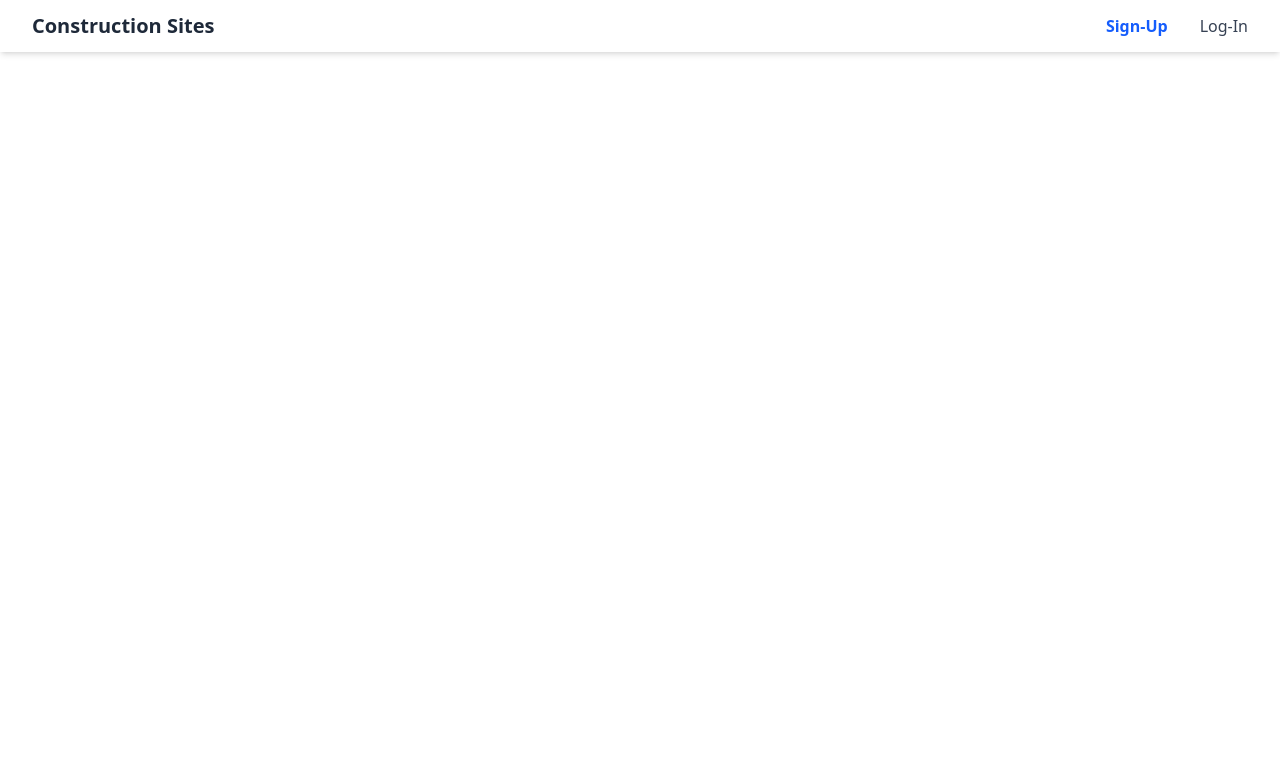
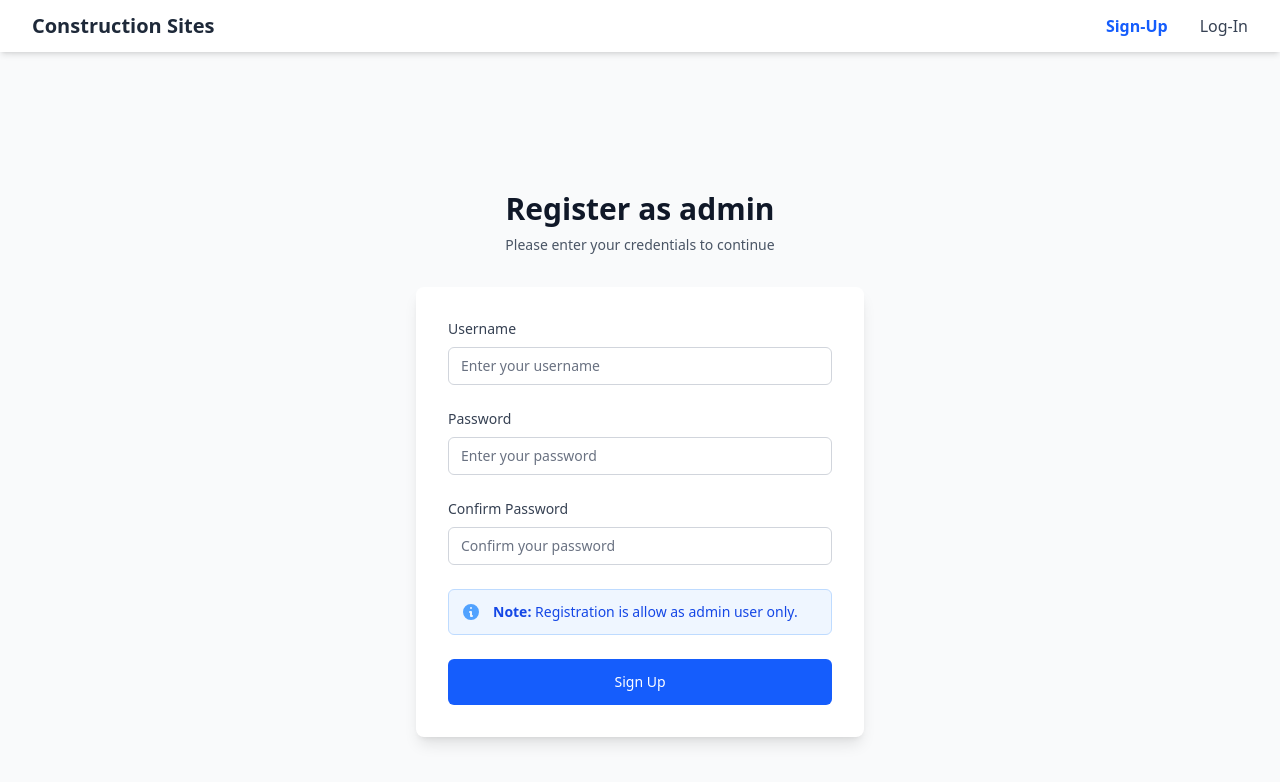
Before and after one commit to Dharm2005/SiteTrack, a React (Vite) app in the folder front_end/: page /signup in a window 1280 px wide. Shown: the top 782 px of the page. Built offline with nearby package versions, Linux system fonts and the light colour scheme.

Commit message:
signup forn and auth error handling

```diff
--- a/front_end/src/components/Auth/Login.jsx
+++ b/front_end/src/components/Auth/Login.jsx
@@ -3,6 +3,7 @@ import { login } from '../../services/authService'
 import { useNavigate } from 'react-router-dom'
 import { useDispatch } from 'react-redux';
 import { setAuth } from '../../features/authSlice';
+import { toast } from 'react-toastify';
 
 function Login() {
   const dispatch = useDispatch();
@@ -27,14 +28,21 @@ function Login() {
     e.preventDefault();
 
     try {
-      console.log(form);
+      const res = await login(form)
 
-      const newLogin = await login(form);
-      console.log(newLogin);
-
-      if (newLogin.token) {
-        localStorage.setItem("token", newLogin.token); // save JWT
-        dispatch(setAuth(newLogin))
+      if (res.success === false) {
+        if (res.error) {
+          console.log("Validation/Server error:", res);
+          toast.error(`${res.error}`);
+        } else {
+          toast.error(res.error || "❌ Something went wrong");
+        }
+        return;
+      }
+      if (res.token) {
+        localStorage.setItem("token", res.token); // save JWT
+        dispatch(setAuth(res))
+        toast.success("Login Successfully");
         navigate("/"); // redirect after login
       }
     } catch (error) {
--- a/front_end/src/components/Auth/Signup.jsx
+++ b/front_end/src/components/Auth/Signup.jsx
@@ -1,9 +1,164 @@
-import React from 'react'
+import React, { useState } from 'react'
+import { useNavigate } from 'react-router-dom'
+import { setAuth } from '../../features/authSlice';
+import { signup } from '../../services/authService';
+import { useDispatch } from 'react-redux';
+import { toast } from 'react-toastify';
 
 function Signup() {
+  const navigate = useNavigate();
+  const dispatch = useDispatch();
+
+  const [form, setForm] = useState({
+    username: '',
+    password: '',
+    confirmPassword: '',
+    role: 'admin',
+  })
+
+  const handleChange = (e) => {
+    const { name, value } = e.target;
+
+    setForm({
+      ...form,
+      [name]: value
+    })
+  }
+
+  const handleSubmit = async (e) => {
+    e.preventDefault();
+
+    // Check if passwords match
+    if (form.password !== form.confirmPassword) {
+      toast.error("Passwords do not match");
+      return;
+    }
+
+    // Check password length (optional validation)
+    if (form.password.length < 6) {
+      toast.error("Password must be at least 6 characters long");
+      return;
+    }
+
+    try {
+      // Remove confirmPassword from the data sent to API
+      const { confirmPassword, ...signupData } = form;
+      const res = await signup(signupData);
+      console.log(res);
+
+      if (res.success === false) {
+        if (res.error) {
+          console.log("Validation/Server error:", res);
+          toast.error(`${res.error}`);
+        } else {
+          toast.error(res.error || "❌ Something went wrong");
+        }
+        return;
+      }
+
+      if (res.token) {
+        localStorage.setItem("token", res.token); // save JWT
+        dispatch(setAuth(res))
+        toast.success("Registered Successfully");
+        navigate("/");
+      }
+    } catch (error) {
+      console.error("Error while signup", error);
+    }
+  }
+
   return (
-    <div>
+    <div className="min-h-screen flex items-center justify-center bg-gray-50 py-12 px-4 sm:px-6 lg:px-8">
+      <div className="max-w-md w-full space-y-8">
+        <div>
+          <h2 className="mt-6 text-center text-3xl font-extrabold text-gray-900">
+            Register as admin
+          </h2>
+          <p className="mt-2 text-center text-sm text-gray-600">
+            Please enter your credentials to continue
+          </p>
+        </div>
 
+        <div className="bg-white rounded-lg shadow-lg p-8">
+          <form onSubmit={handleSubmit} className="space-y-6">
+            <div>
+              <label htmlFor="username" className="block text-sm font-medium text-gray-700 mb-2">
+                Username
+              </label>
+              <input
+                id="username"
+                type="text"
+                value={form.username}
+                onChange={handleChange}
+                name="username"
+                required
+                className="appearance-none relative block w-full px-3 py-2 border border-gray-300 rounded-md placeholder-gray-500 text-gray-900 focus:outline-none focus:ring-2 focus:ring-blue-500 focus:border-blue-500 focus:z-10 sm:text-sm transition duration-200"
+                placeholder="Enter your username"
+              />
+            </div>
+
+            <div>
+              <label htmlFor="password" className="block text-sm font-medium text-gray-700 mb-2">
+                Password
+              </label>
+              <input
+                id="password"
+                type="password"
+                value={form.password}
+                onChange={handleChange}
+                name="password"
+                required
+                className="appearance-none relative block w-full px-3 py-2 border border-gray-300 rounded-md placeholder-gray-500 text-gray-900 focus:outline-none focus:ring-2 focus:ring-blue-500 focus:border-blue-500 focus:z-10 sm:text-sm transition duration-200"
+                placeholder="Enter your password"
+              />
+            </div>
+
+            <div>
+              <label htmlFor="confirmPassword" className="block text-sm font-medium text-gray-700 mb-2">
+                Confirm Password
+              </label>
+              <input
+                id="confirmPassword"
+                type="password"
+                value={form.confirmPassword}
+                onChange={handleChange}
+                name="confirmPassword"
+                required
+                className="appearance-none relative block w-full px-3 py-2 border border-gray-300 rounded-md placeholder-gray-500 text-gray-900 focus:outline-none focus:ring-2 focus:ring-blue-500 focus:border-blue-500 focus:z-10 sm:text-sm transition duration-200"
+                placeholder="Confirm your password"
+              />
+              {form.confirmPassword && form.password !== form.confirmPassword && (
+                <p className="mt-1 text-sm text-red-600">Passwords do not match</p>
+              )}
+            </div>
+
+            {/* Admin Note */}
+            <div className="bg-blue-50 border border-blue-200 rounded-md p-3">
+              <div className="flex">
+                <div className="flex-shrink-0">
+                  <svg className="h-5 w-5 text-blue-400" viewBox="0 0 20 20" fill="currentColor">
+                    <path fillRule="evenodd" d="M18 10a8 8 0 11-16 0 8 8 0 0116 0zm-7-4a1 1 0 11-2 0 1 1 0 012 0zM9 9a1 1 0 000 2v3a1 1 0 001 1h1a1 1 0 100-2v-3a1 1 0 00-1-1H9z" clipRule="evenodd" />
+                  </svg>
+                </div>
+                <div className="ml-3">
+                  <p className="text-sm text-blue-700">
+                    <strong>Note:</strong> Registration is allow as admin user only.
+                  </p>
+                </div>
+              </div>
+            </div>
+
+            <div>
+              <button
+                type="submit"
+                className="group relative w-full flex justify-center py-3 px-4 border border-transparent text-sm font-medium rounded-md text-white bg-blue-600 hover:bg-blue-700 focus:outline-none focus:ring-2 focus:ring-offset-2 focus:ring-blue-500 transition duration-200 transform hover:scale-105"
+              >
+                Sign Up
+              </button>
+            </div>
+          </form>
+        </div>
+      </div>
     </div>
   )
 }
--- a/front_end/src/services/authService.js
+++ b/front_end/src/services/authService.js
@@ -10,5 +10,37 @@ export const login = async (data) => {
 
   }catch(err){
     console.error("Error while login" , err);
+    if(err.response){
+      return {
+        success : false,
+        error : err.response.data.message || "Something went wrong"
+      }
+    }
+    return{
+      success : false,
+      error : "Network Error"
+    }
   }
 }
+
+export const signup = async (data) => {
+  try {
+    const response = await axios.post("http://localhost:3000/auth/signup",
+      data,
+      {headers : {"Content-Type" : "application/json"}}
+    )
+    return response.data
+  } catch (err) {
+    console.error("Error while registration" , err);
+    if(err.response){
+      return {
+        success : false,
+        error : err.response.data.message || "Something went wrong"
+      }
+    }
+    return{
+      success : false,
+      error : "Network Error"
+    }
+  }
+}
```
